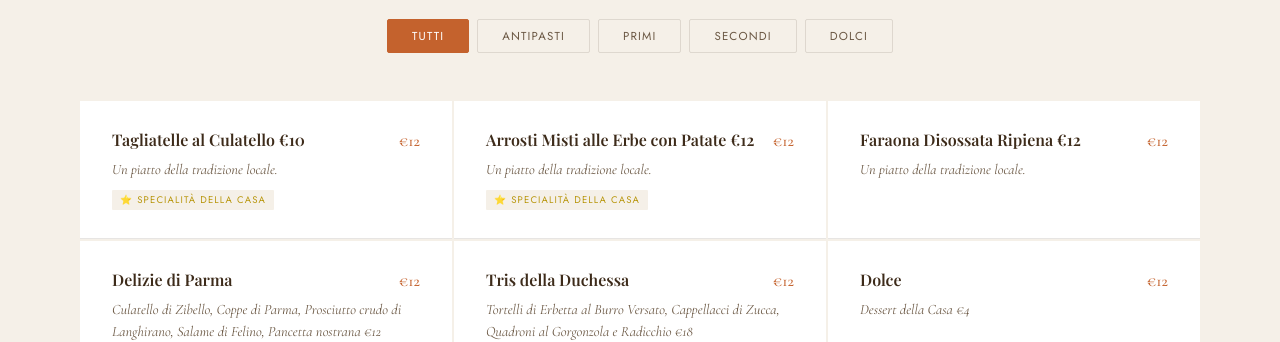
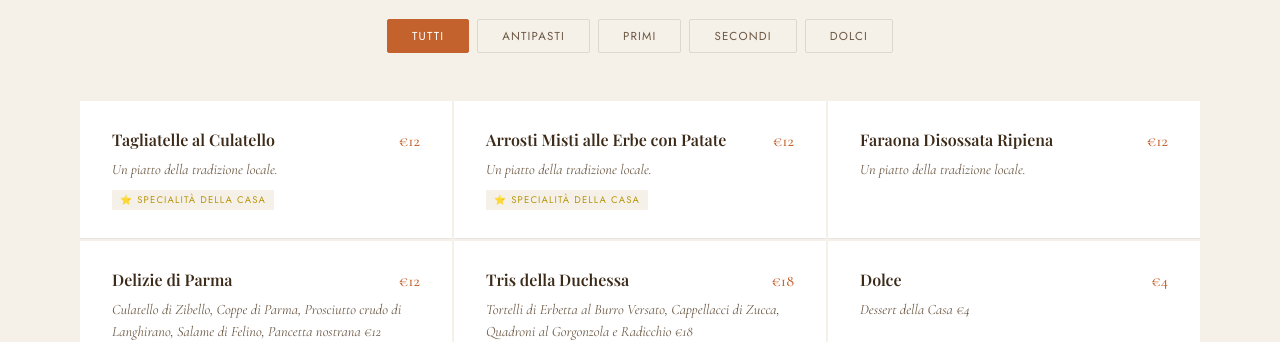
Before and after one commit to metodoessenzialestudio-netizen/trattoriaarcari, a plain HTML site: page index.html in a window 1280 px wide. Shown: the part 1140-1482 px from the top of the page. Drawn offline with nearby package versions, Linux system fonts and the light colour scheme; a web font is replaced by a local one.

Commit message:
Update index.html

```diff
--- a/index.html
+++ b/index.html
@@ -175,7 +175,7 @@ footer{background:var(--text);padding:60px 80px 40px;display:grid;grid-template-
   <div class="menu-grid">
     <div class="menu-item visible" data-cat="antipasti">
       <div class="menu-item-header">
-        <span class="menu-item-name">Tagliatelle al Culatello €10</span>
+        <span class="menu-item-name">Tagliatelle al Culatello </span>
         <span class="menu-item-price">€12</span>
       </div>
       <p class="menu-item-desc">Un piatto della tradizione locale.</p>
@@ -184,7 +184,7 @@ footer{background:var(--text);padding:60px 80px 40px;display:grid;grid-template-
 
     <div class="menu-item visible" data-cat="primi">
       <div class="menu-item-header">
-        <span class="menu-item-name">Arrosti Misti alle Erbe con Patate €12</span>
+        <span class="menu-item-name">Arrosti Misti alle Erbe con Patate </span>
         <span class="menu-item-price">€12</span>
       </div>
       <p class="menu-item-desc">Un piatto della tradizione locale.</p>
@@ -193,7 +193,7 @@ footer{background:var(--text);padding:60px 80px 40px;display:grid;grid-template-
 
     <div class="menu-item visible" data-cat="secondi">
       <div class="menu-item-header">
-        <span class="menu-item-name">Faraona Disossata Ripiena €12</span>
+        <span class="menu-item-name">Faraona Disossata Ripiena </span>
         <span class="menu-item-price">€12</span>
       </div>
       <p class="menu-item-desc">Un piatto della tradizione locale.</p>
@@ -212,7 +212,7 @@ footer{background:var(--text);padding:60px 80px 40px;display:grid;grid-template-
     <div class="menu-item visible" data-cat="primi">
       <div class="menu-item-header">
         <span class="menu-item-name">Tris della Duchessa</span>
-        <span class="menu-item-price">€12</span>
+        <span class="menu-item-price">€18</span>
       </div>
       <p class="menu-item-desc">Tortelli di Erbetta al Burro Versato, Cappellacci di Zucca, Quadroni al Gorgonzola e Radicchio €18</p>
 
@@ -221,7 +221,7 @@ footer{background:var(--text);padding:60px 80px 40px;display:grid;grid-template-
     <div class="menu-item visible" data-cat="dolci">
       <div class="menu-item-header">
         <span class="menu-item-name">Dolce</span>
-        <span class="menu-item-price">€12</span>
+        <span class="menu-item-price">€4</span>
       </div>
       <p class="menu-item-desc">Dessert della Casa €4</p>
 
```
